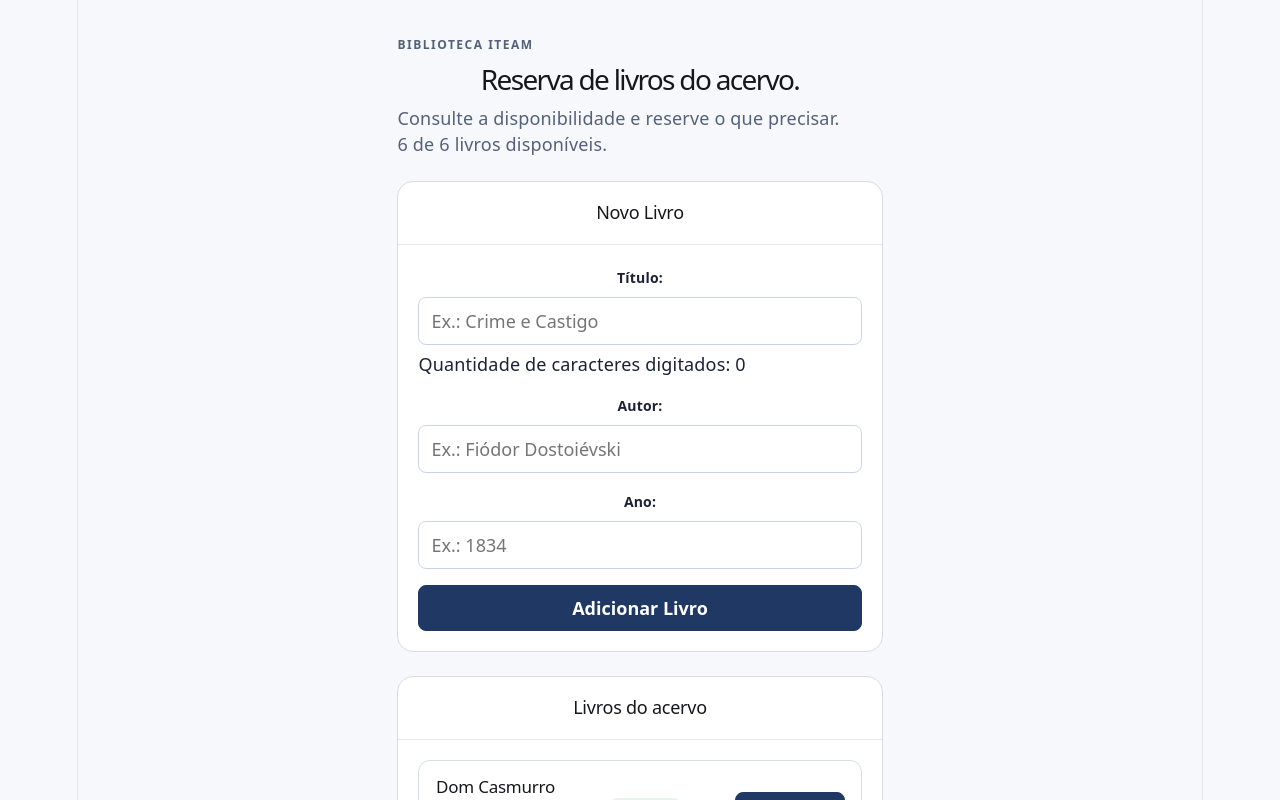
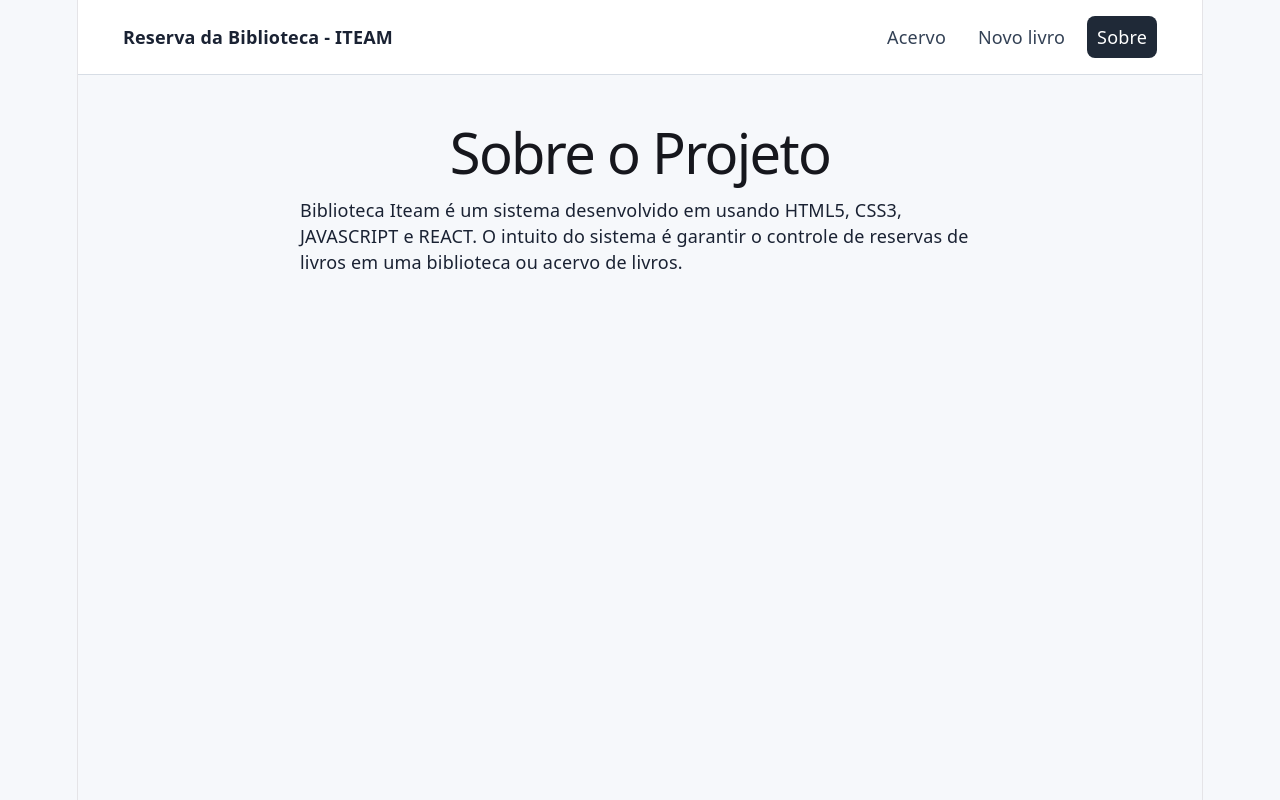
Before and after one commit to YuriMenandro/reserva-biblioteca-YuriPorto, a React (Vite) app: page /sobre in a window 1280 px wide. Shown: the top 800 px of the page. Built offline with nearby package versions, Linux system fonts and the light colour scheme.

Commit message:
feat: adiciona rotas e paginas

```diff
--- a/package.json
+++ b/package.json
@@ -10,7 +10,8 @@
   },
   "dependencies": {
     "react": "^19.2.8",
-    "react-dom": "^19.2.8"
+    "react-dom": "^19.2.8",
+    "react-router": "^8.4.0"
   },
   "devDependencies": {
     "@vitejs/plugin-react": "^6.1.1",
--- a/src/App.css
+++ b/src/App.css
@@ -153,3 +153,31 @@ button:hover {
   color: var(--vermelho);
   font-weight: 700;
 }
+
+.app-header {
+  display: flex;
+  align-items: center;
+  justify-content: space-between;
+  gap: 20px;
+  padding: 16px 4%;
+  border-bottom: 1px solid #d7dde5;
+  background: #ffffff;
+}
+
+.app-header nav {
+  display: flex;
+  flex-wrap: wrap;
+  gap: 12px;
+}
+
+.app-header a {
+  padding: 8px 10px;
+  border-radius: 8px;
+  color: #334155;
+  text-decoration: none;
+}
+
+.app-header a.active {
+  background: #1f2937;
+  color: #ffffff;
+}
--- a/src/App.jsx
+++ b/src/App.jsx
@@ -1,29 +1,32 @@
+import { NavLink, Route, Routes } from "react-router";
 import "./App.css";
-import BookList from "./components/BookList"
-import Panel from "./components/Panel";
-import BookForm from "./components/BookForm"
-import { useContext } from "react";
-import { BooksContext } from "./context/BooksContext";
+import AcervoPage from "./pages/AcervoPage";
+import NovoLivroPage from "./pages/NovoLivroPage";
+import SobrePage from "./pages/SobrePage";
+import NotFoundPage from "./pages/NotFoundPage";
+
 
 export default function App() {
-  const { books, availableCount } = useContext(BooksContext);
+  return (
+    <div className="app-shell">
+        <header className="app-header">
+          <strong>Reserva da Biblioteca - ITEAM</strong>
 
-  return (
-    <main className="app">
-      <header className="hero">
-        <p className="eyebrow">BIBLIOTECA ITEAM</p>
-        <h1>Reserva de livros do acervo.</h1>
-        <p>Consulte a disponibilidade e reserve o que precisar.</p>
-        <p>{availableCount} de {books.length} livros disponíveis.</p>
-      </header>
+          <nav aria-label="Navegação principal">
+            <NavLink to="/" end>Acervo</NavLink>
+            <NavLink to="/novo">Novo livro</NavLink>
+            <NavLink to="/sobre">Sobre</NavLink>
+          </nav>
+        </header>
 
-      <Panel title="Novo Livro">
-        <BookForm />
-      </Panel>
-
-      <Panel title="Livros do acervo" >
-        <BookList />
-      </Panel>
-    </main>
+        <main className="app">
+          <Routes>
+            <Route path="/" element={<AcervoPage />} />
+            <Route path="/novo" element={<NovoLivroPage />} />
+            <Route path="/sobre" element={<SobrePage />} />
+            <Route path="*" element={<NotFoundPage />} />
+          </Routes>
+        </main>
+      </div>
   );
 }
--- a/src/main.jsx
+++ b/src/main.jsx
@@ -3,12 +3,14 @@ import { createRoot } from 'react-dom/client'
 import './index.css'
 import App from './App.jsx'
 import { BooksProvider } from './context/BooksContext.jsx'
+import { BrowserRouter } from 'react-router'
 
 
 createRoot(document.getElementById('root')).render(
-  <StrictMode>
+
+  <BrowserRouter>
     <BooksProvider>
       <App />
     </BooksProvider>
-  </StrictMode>
+  </BrowserRouter>
 )
--- /dev/null
+++ b/src/pages/AcervoPage.jsx
@@ -0,0 +1,23 @@
+import BookList from "../components/BookList";
+import { useContext } from "react";
+import Panel from "../components/Panel";
+import { BooksContext } from "../context/BooksContext";
+
+export default function AcervoPage() {
+const { books, availableCount } = useContext(BooksContext);
+
+  return (
+    <main className="app">
+      <header className="hero">
+        <p className="eyebrow">BIBLIOTECA ITEAM</p>
+        <h1>Reserva de livros do acervo.</h1>
+        <p>Consulte a disponibilidade e reserve o que precisar.</p>
+        <p>{availableCount} de {books.length} livros disponíveis.</p>
+      </header>
+
+      <Panel title="Livros do acervo" >
+        <BookList />
+      </Panel>
+    </main>
+  );
+}
--- /dev/null
+++ b/src/pages/NotFoundPage.jsx
@@ -0,0 +1,11 @@
+import { Link } from "react-router";
+
+export default function NotFoundPage() {
+    return (
+        <section>
+            <h1>Página não encontrada</h1>
+            <p>O endereço informado não corresponde a uma rota.</p>
+            <Link to="/">Voltar ao início</Link>
+        </section>
+    );
+}
--- /dev/null
+++ b/src/pages/NovoLivroPage.jsx
@@ -0,0 +1,13 @@
+import Panel from "../components/Panel";
+import BookForm from "../components/BookForm"
+
+export default function NovoLivroPage() {
+    return (
+        <>
+            <h1>Novo hábito</h1>
+            <Panel title="Cadastre um novo livro">
+                <BookForm />
+            </Panel>
+        </>
+    );
+}
--- /dev/null
+++ b/src/pages/SobrePage.jsx
@@ -0,0 +1,11 @@
+export default function SobrePage() {
+    return (
+        <section>
+            <h1>Sobre o Projeto</h1>
+            <p>
+                Biblioteca Iteam é um sistema desenvolvido em usando HTML5, CSS3, JAVASCRIPT e REACT.
+                O intuito do sistema é garantir o controle de reservas de livros em uma biblioteca ou acervo de livros.
+            </p>
+        </section>
+    );
+}
```
Also changed, not shown: 1 other file (tests, documents, lock files or other folders).
